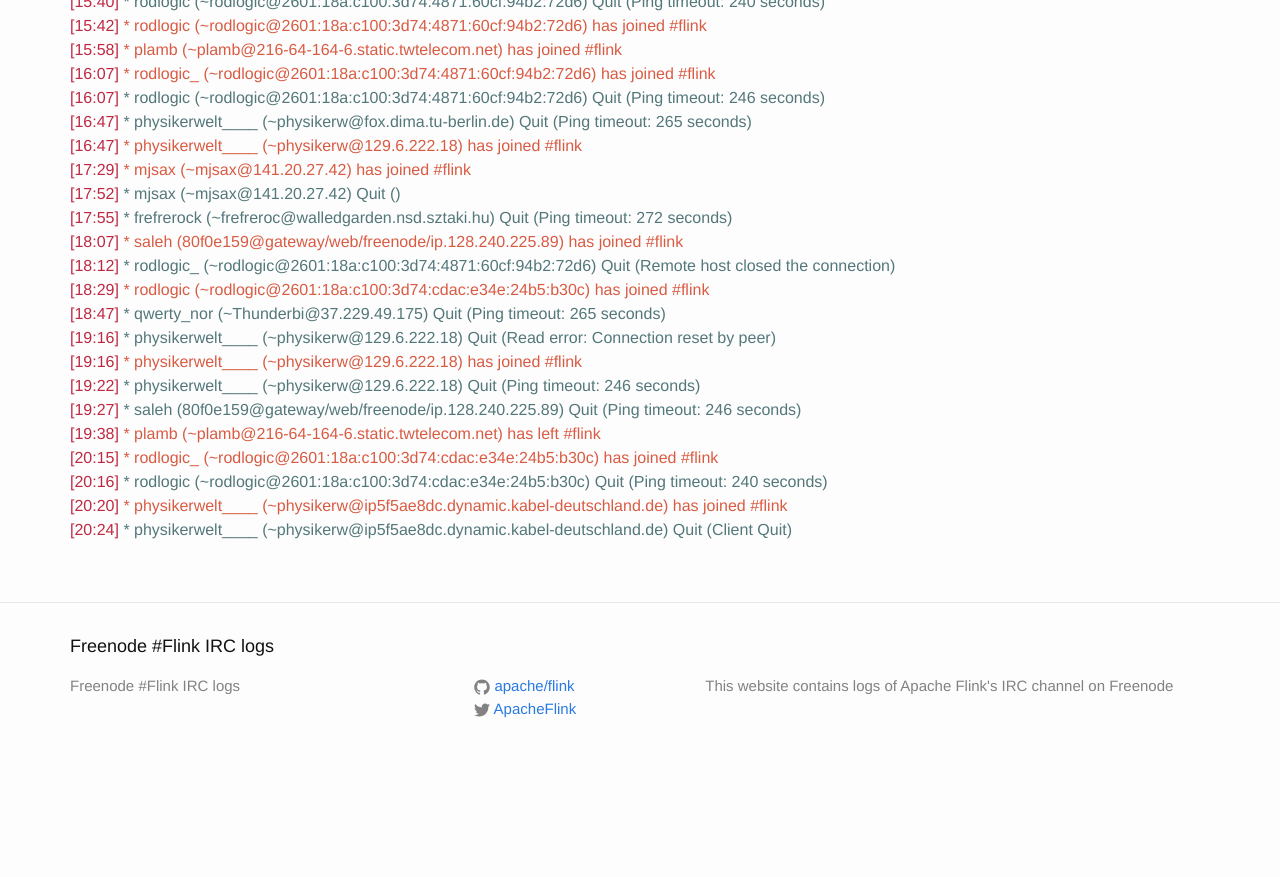
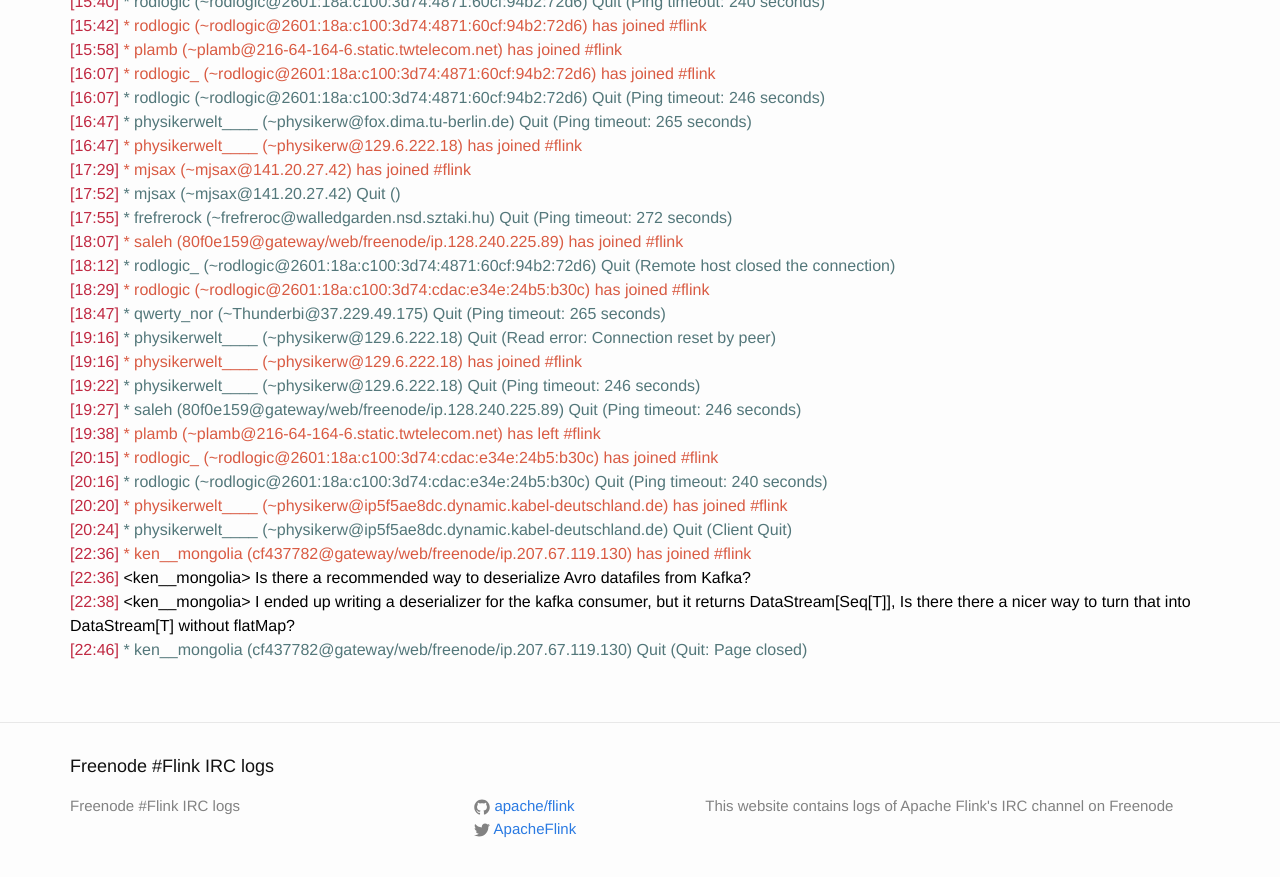
Before and after one commit to flink-irc-logs/flink-irc-logs.github.io, a Jekyll site: the page built from _posts/2015-10-28-logs.markdown, in a window 1280 px wide and 900 px high, scrolled down 1170 px. Shown: the top 877 px of the window. Built offline with Jekyll 4.4.1, drawn with Linux system fonts in a browser that asks for light colours; before the commit the page ends 1950 px from its top, so only the background shows below that.

Commit message:
Update of the logs on Thu Oct 29 00:15:52 CET 2015

```diff
--- a/_posts/2015-10-28-logs.markdown
+++ b/_posts/2015-10-28-logs.markdown
@@ -67,3 +67,7 @@
 <span class="irc-date">[20:16]</span> <span class="irc-navy">* rodlogic (~rodlogic@2601:18a:c100:3d74:cdac:e34e:24b5:b30c) Quit (Ping timeout: 240 seconds)</span><br />
 <span class="irc-date">[20:20]</span> <span class="irc-green">* physikerwelt____ (~physikerw@ip5f5ae8dc.dynamic.kabel-deutschland.de) has joined #flink</span><br />
 <span class="irc-date">[20:24]</span> <span class="irc-navy">* physikerwelt____ (~physikerw@ip5f5ae8dc.dynamic.kabel-deutschland.de) Quit (Client Quit)</span><br />
+<span class="irc-date">[22:36]</span> <span class="irc-green">* ken__mongolia (cf437782@gateway/web/freenode/ip.207.67.119.130) has joined #flink</span><br />
+<span class="irc-date">[22:36]</span> <span class="irc-black">&lt;ken__mongolia&gt; Is there a recommended way to deserialize Avro datafiles from Kafka?</span><br />
+<span class="irc-date">[22:38]</span> <span class="irc-black">&lt;ken__mongolia&gt; I ended up writing a deserializer for the kafka consumer, but it returns DataStream[Seq[T]], Is there there a nicer way to turn that into DataStream[T] without flatMap?</span><br />
+<span class="irc-date">[22:46]</span> <span class="irc-navy">* ken__mongolia (cf437782@gateway/web/freenode/ip.207.67.119.130) Quit (Quit: Page closed)</span><br />
```
